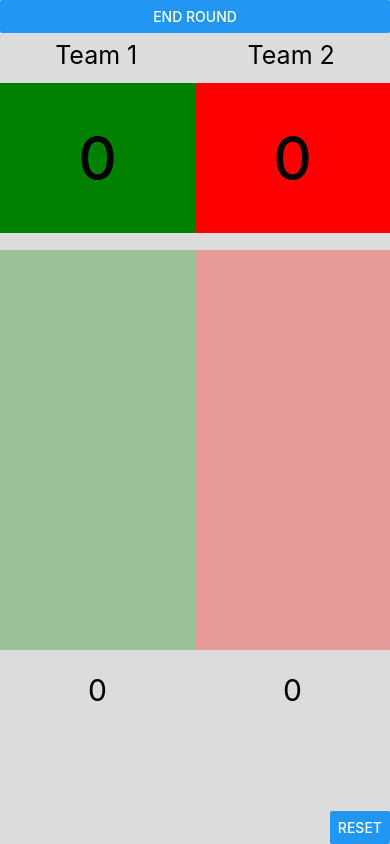
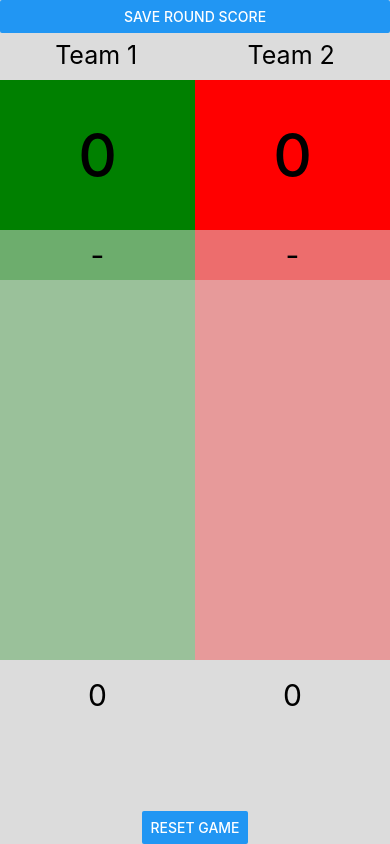
Before and after one commit to MrMicrowaveOven/better-score, a React Native app: screen / in a window 390 px wide. Built offline with nearby package versions, Linux system fonts and the light colour scheme.

Commit message:
Added minus buttons

```diff
--- a/App.tsx
+++ b/App.tsx
@@ -34,6 +34,9 @@ function App(): JSX.Element {
   const pointFor1 = () => setScore1(score1 + 1)
   const pointFor2 = () => setScore2(score2 + 1)
 
+  const minusPointFor1 = () => setScore1(score1 - 1)
+  const minusPointFor2 = () => setScore2(score2 - 1)
+
   const nextRound = () => {
     const previousScore1 : number[] = [...roundScore1]
     previousScore1.push(score1)
@@ -63,7 +66,7 @@ function App(): JSX.Element {
 
   const confirmReset = () => {
     Alert.alert("Confirmation",
-      "Are you sure you want reset the score?",[
+      "Are you sure you want reset the game?",[
         { text: "No", onPress: () => {} },
         { text: "Yes", onPress: () => reset() }
       ]
@@ -72,7 +75,9 @@ function App(): JSX.Element {
 
   return (
     <SafeAreaView style={styles.background}>
-      <Button title="End Round" onPress={() => confirmNextRound()}/>
+      <View style={styles.endRoundButton}>
+        <Button title="Save Round Score" onPress={() => confirmNextRound()}/>
+      </View>
       <View style={styles.scoreTitles}>
         <Text style={styles.scoreTitle}>{team1Name}</Text>
         <Text style={styles.scoreTitle}>{team2Name}</Text>
@@ -87,9 +92,19 @@ function App(): JSX.Element {
             <Text style={styles.scoreDisplay}>{score2}</Text>
         </View>
       </TouchableHighlight>
+      <TouchableHighlight onPress={minusPointFor1}>
+        <View style={[styles.minusBox, styles.minusBox1]}>
+          <Text style={styles.minusSymbol}>-</Text>
+        </View>
+      </TouchableHighlight>
+      <TouchableHighlight onPress={minusPointFor2}>
+        <View style={[styles.minusBox, styles.minusBox2]}>
+          <Text style={styles.minusSymbol}>-</Text>
+        </View>
+      </TouchableHighlight>
       <RoundScoreDisplay roundScore1={roundScore1} roundScore2={roundScore2}/>
       <View style={styles.resetButton}>
-        <Button title="Reset" onPress={() => confirmReset()}/>
+        <Button title="Reset Game" onPress={() => confirmReset()}/>
       </View>
     </SafeAreaView>
   );
@@ -119,32 +134,61 @@ const styles = StyleSheet.create({
     color: "black"
   },
   scoreBox: {
+    position: "absolute",
     display: "flex",
     justifyContent: "center",
     alignItems: "center",
+    top: 80,
+    width: "50%",
+    height: 150,
+    zIndex: 100,
   },
   scoreBox1: {
-    position: "absolute",
     left: 0,
-    top: 50,
-    width: "50%",
-    height: 150,
     backgroundColor: "green",
-    zIndex: 100
   },
   scoreBox2: {
+    right: 0,
+    backgroundColor: "red",
+  },
+  minusBox: {
     position: "absolute",
+    display: "flex",
+    justifyContent: "center",
+    alignItems: "center",
+    top: 230,
+    height: 50,
+    width: "50%",
+  },
+  minusBox1: {
+    left: 0,
+    backgroundColor: "rgba(0,128,0,.5)"
+  },
+  minusBox2: {
     right: 0,
-    top: 50,
-    width: "50%",
-    height: 150,
-    backgroundColor: "red",
-    zIndex: 100
+    backgroundColor: "rgba(255,0,0,.5)"
+  },
+  minusSymbol: {
+    color: "black",
+    textAlign: "center",
+    fontSize: 30
+  },
+  endRoundButton: {
+    position: "absolute",
+    bottom: 0,
+    top: 0,
+    left: 0,
+    right: 0,
+    justifyContent: "flex-start",
   },
   resetButton: {
     position: "absolute",
     bottom: 0,
+    top: 0,
+    left: 0,
     right: 0,
+    justifyContent: "flex-end",
+    alignItems: "center"
   }
 });
 
--- a/RoundScoreDisplay.tsx
+++ b/RoundScoreDisplay.tsx
@@ -30,12 +30,12 @@ const styles = StyleSheet.create({
     main: {
         width: "100%",
         position: "absolute",
-        top: 250,
+        top: 280,
     },
     scoreList: {
         display: "flex",
         alignItems: "center",
-        height: 400,
+        height: 380,
     },
     scoreList1: {
         width: "50%",
@@ -57,7 +57,7 @@ const styles = StyleSheet.create({
         position: "relative",
         bottom: 0,
         width: "100%",
-        height: 80,
+        height: 70,
         display: "flex",
         flexDirection: "row",
         justifyContent: "space-around",
```
